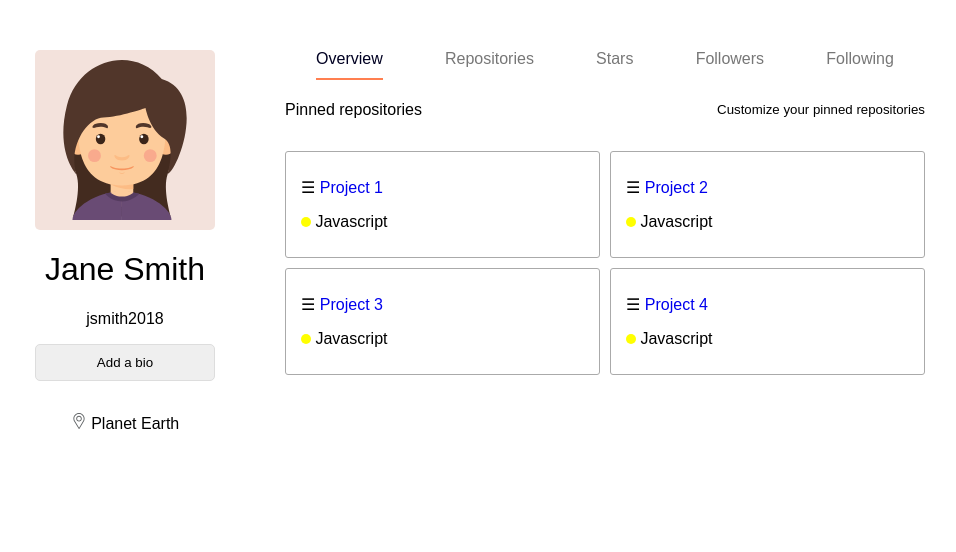
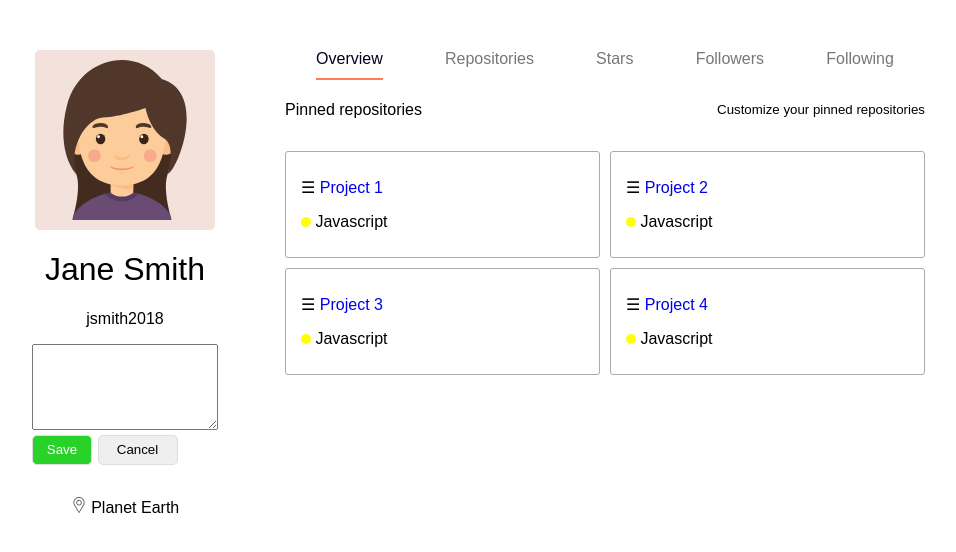
Before and after one commit to Sosodope/react-practice, a React (Create React App) app: page / in a window 1280 px wide. Both pictures are taken after a click on the button "Add a bio". Shown: the top 552 px of the page, without its empty margins (35-991 px from the left). Built offline with nearby package versions, Linux system fonts and the light colour scheme.

Commit message:
Add bio edit section

```diff
--- a/src/App.css
+++ b/src/App.css
@@ -81,3 +81,35 @@
   background: yellow;
   border-radius: 50%;
 }
+.Add-bio{
+  display: grid;
+  grid-template-columns: 1fr 1fr;
+  grid-gap: 5px;
+}
+.Add-bio textarea{
+  grid-column: span 2;
+  width: 180px;
+  height: 80px;
+}
+.Save-btn, .Cancel-btn{
+  padding-top: 5px;
+  padding-bottom: 5px;
+  border-radius: 5px;
+  border: 1px solid #ddd;
+}
+.Cancel-btn{
+  width: 80px;
+  margin-left: -30px;
+}
+.Save-btn{
+  width: 60px;
+  background: #29d229;
+  color: white;
+  height: 30px;
+}
+.show{
+  display: block;
+}
+.hide{
+  display: none;
+}
--- a/src/Profile.js
+++ b/src/Profile.js
@@ -4,6 +4,20 @@ import location from './placeholder.svg';
 import './App.css';
 
 class Profile extends Component {
+  constructor(props){
+    super(props)
+    this.state = {
+      'bio' : 'hidden'
+    }
+    this.addBio = this.addBio.bind(this)
+    this.cancelEdit = this.cancelEdit.bind(this)
+  }
+  addBio(){
+    this.setState({bio: 'shown'})
+  }
+  cancelEdit(){
+    this.setState({bio: 'hidden'})
+  }
   render() {
     return (
       <div className="Profile">
@@ -12,7 +26,12 @@ class Profile extends Component {
           <h1 className="fullName">Jane Smith</h1>
           <h4 className="userName">jsmith2018</h4>
           <p className="Profile-bio">
-            <button>Add a bio</button>
+            <div className="Add-bio" bio={this.state.bio} style = {{display: this.state.bio === 'shown'? 'grid': 'none'}}>
+              <textarea></textarea>
+              <button className="Save-btn">Save</button>
+              <button className="Cancel-btn" onClick={this.cancelEdit}>Cancel</button>
+            </div>
+            <button onClick={this.addBio} style = {{display: this.state.bio === 'shown'? 'none': 'grid'}}>Add a bio</button>
           </p>
           <p className="Profile-info location">
             <img src={location} /> Planet Earth
```
